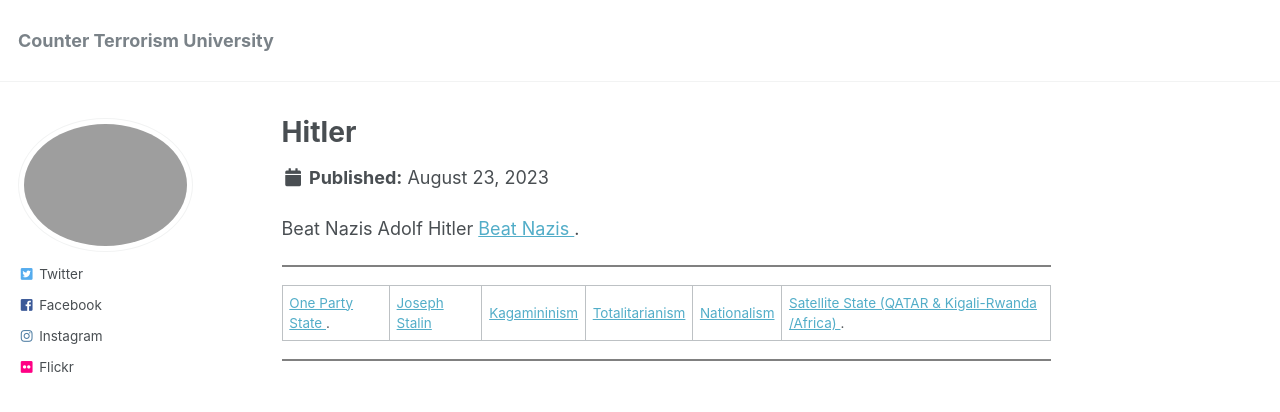
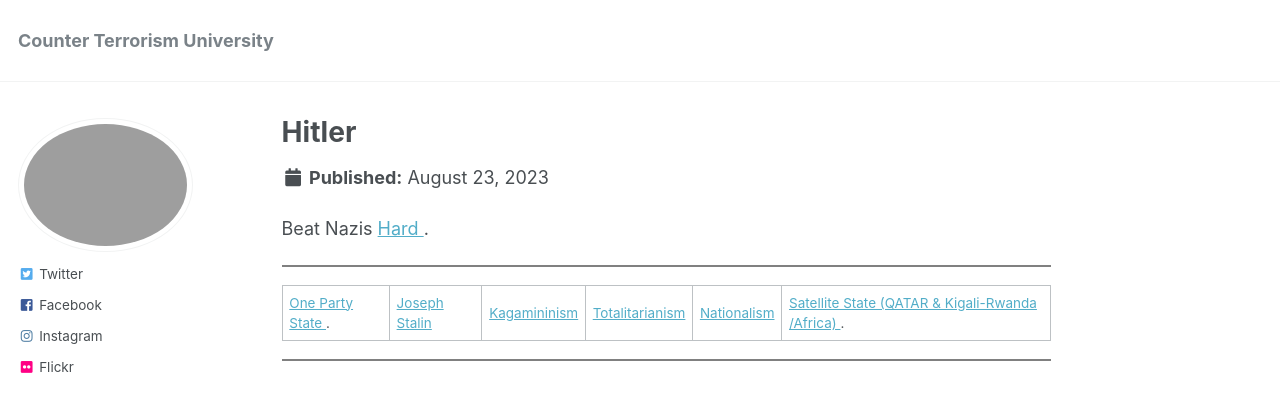
Before and after one commit to phdcsseiden/phdcsseiden.github.io, a Jekyll site: the page built from _pages/Hitler.md, in a window 1280 px wide. Shown: the top 412 px of the page. Built offline with Jekyll 4.4.1, drawn with Linux system fonts in a browser that asks for light colours.

Commit message:
Update Hitler.md

```diff
--- a/_pages/Hitler.md
+++ b/_pages/Hitler.md
@@ -9,7 +9,7 @@ modified: 2023-08-23
 
 
 
-Beat Nazis Adolf Hitler <a href=" https://en.wikipedia.org/wiki/Nazi_Germany "> Beat Nazis  </a> .
+Beat Nazis <a href=" https://en.wikipedia.org/wiki/Nazi_Germany "> Hard  </a> .
 
 
 <hr style="height:2px;border-width:0;color:gray;background-color:gray">
```
